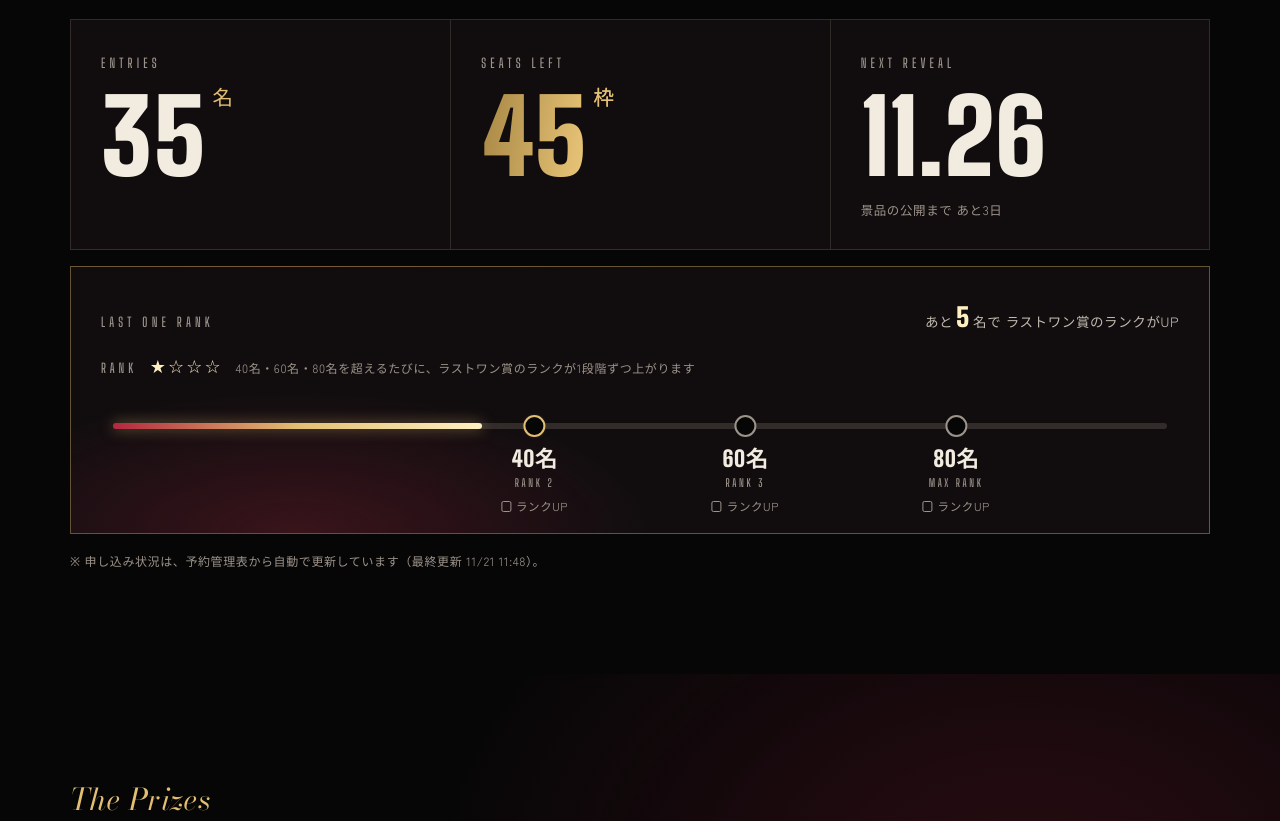
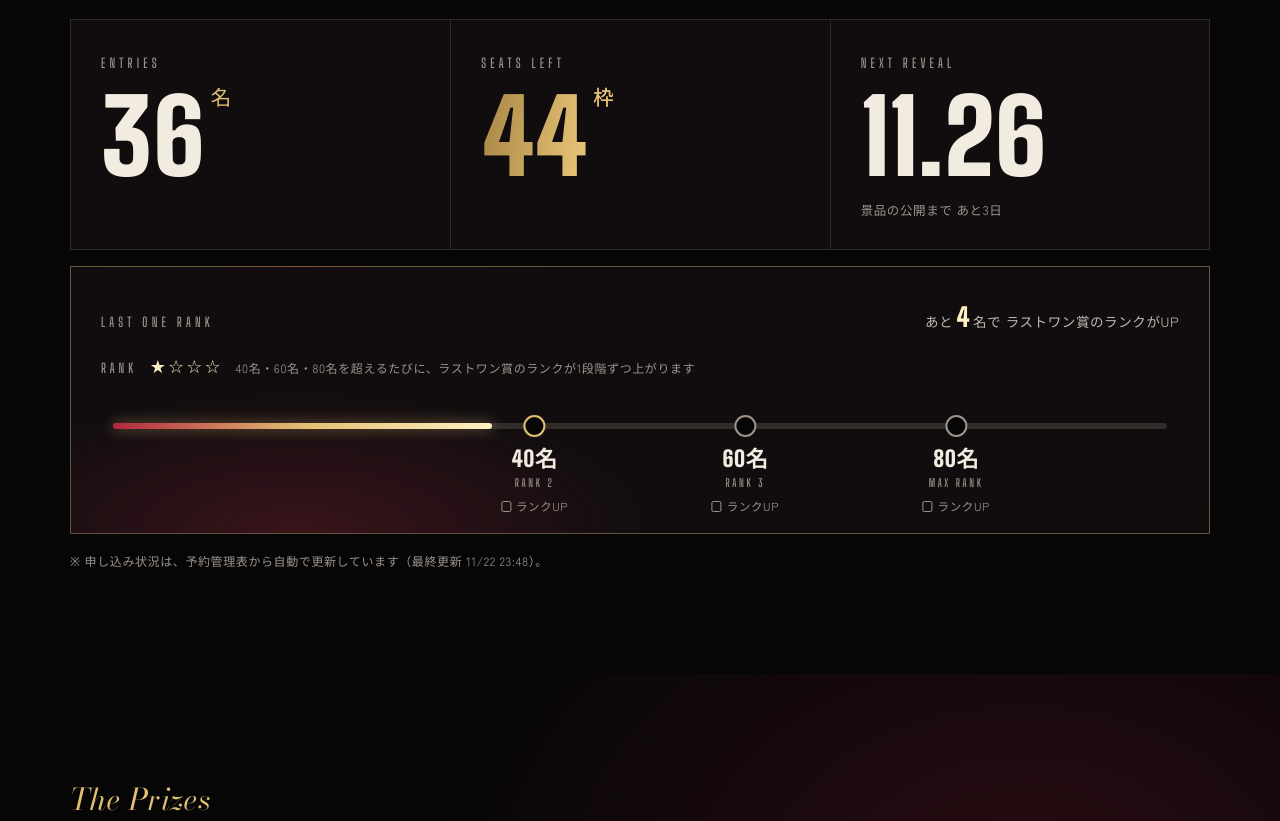
Before and after one commit to mozalink0001-lgtm/bonenkai2026, a plain HTML site: page index.html in a window 1280 px wide. Shown: the part 1248-2069 px from the top of the page. Drawn offline with nearby package versions, Linux system fonts and the light colour scheme; a web font is replaced by a local one.

Commit message:
申し込み人数を36名に更新
Co-Authored-By: Claude Opus 5.5 <noreply@anthropic.com>
Claude-Session: https://claude.ai/code/session_01WKBzcfV5RtaoUxEUigUVZC

```diff
--- a/index.html
+++ b/index.html
@@ -817,7 +817,7 @@ footer .wrap{display:flex;justify-content:space-between;gap:12px;flex-wrap:wrap;
 <script>
 (function(){
   // 申し込み人数：予約管理表（イベント別集計・イベントID 261204）の予約数。定期タスクが定期的に書き換える
-  var LIVE = { entries: 35, capacity: 80, max: 100, prizes: 20, updated: '2026-11-21T20:48' };
+  var LIVE = { entries: 36, capacity: 80, max: 100, prizes: 20, updated: '2026-11-23T08:48' };
 
   var EVENT = new Date('2026-12-11T19:30:00+09:00');
   var DEADLINE = new Date('2026-11-30T23:59:59+09:00');
```
